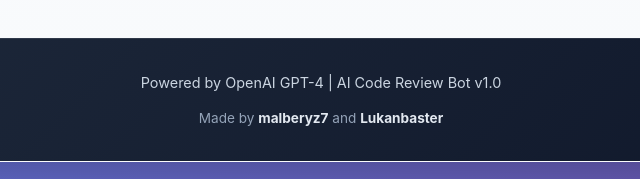
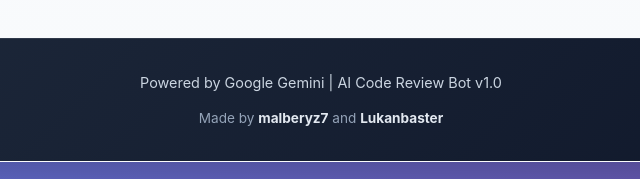
Before and after one commit to malberyz7/ai-code-review-bot, a plain HTML site: page frontend/index.html in a window 1280 px wide. Shown: the part 769-948 px from the top of the page, 319-959 px from the left. Drawn offline with Linux system fonts and the light colour scheme; files that its build step writes are made by us from their sources; files whose address does not match are found by name.

Commit message:
fix footer text

```diff
--- a/frontend/index.html
+++ b/frontend/index.html
@@ -65,7 +65,7 @@
         </main>
 
         <footer>
-            <p>Powered by OpenAI GPT-4 | AI Code Review Bot v1.0</p>
+            <p>Powered by Google Gemini | AI Code Review Bot v1.0</p>
             <p>Made by <strong>malberyz7</strong> and <strong>Lukanbaster</strong></p>
         </footer>
     </div>
```
